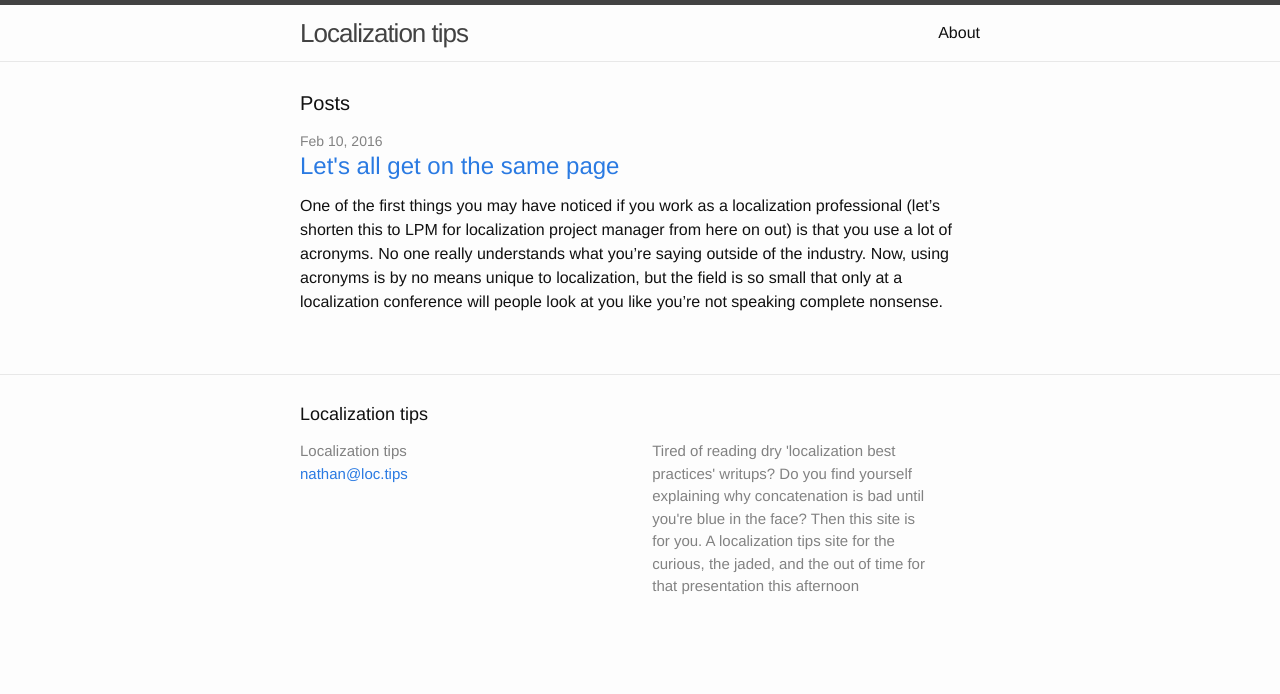
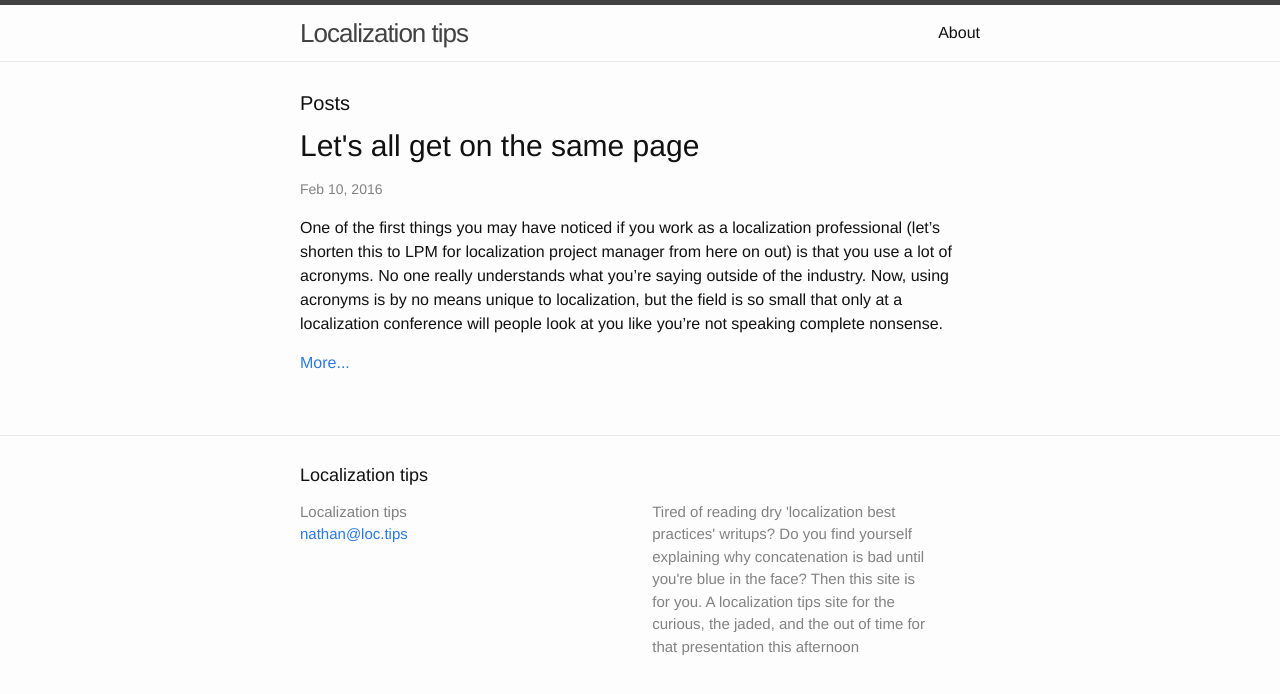
Before and after one commit to LocalizationTips/nsuitter.github.io, a Jekyll site: the page built from index.html, in a window 1280 px wide. Shown: the top 694 px of the page. Built offline with Jekyll 4.4.1, drawn with Linux system fonts in a browser that asks for light colours.

Commit message:
Moving title above date in post layout and addind 'More' link

```diff
--- a/index.html
+++ b/index.html
@@ -9,12 +9,10 @@ layout: default
   <ul class="post-list">
     {% for post in site.posts %}
       <li>
+        <h2>{{ post.title }}</h2>
         <span class="post-meta">{{ post.date | date: "%b %-d, %Y" }}</span>
-
-        <h2>
-          <a class="post-link" href="{{ post.url | prepend: site.baseurl }}">{{ post.title }}</a>
-        </h2>
         <p class="excerpt">{{ post.excerpt }}</p>
+        <a href="{{ post.url | prepend: site.baseurl }}">More...</a>
       </li>
     {% endfor %}
   </ul>
```
